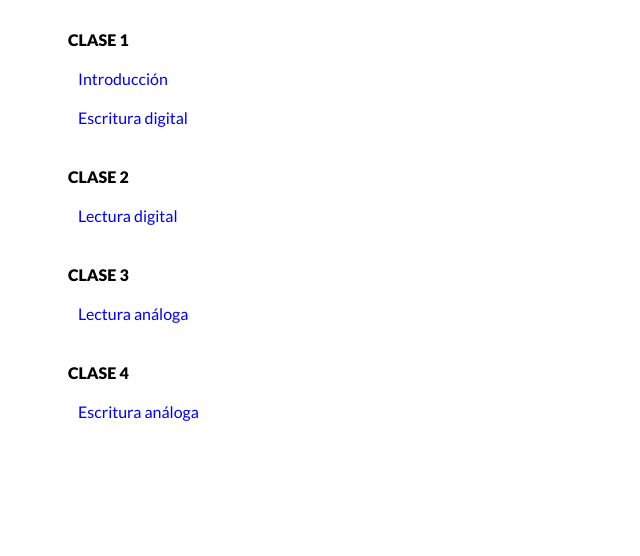
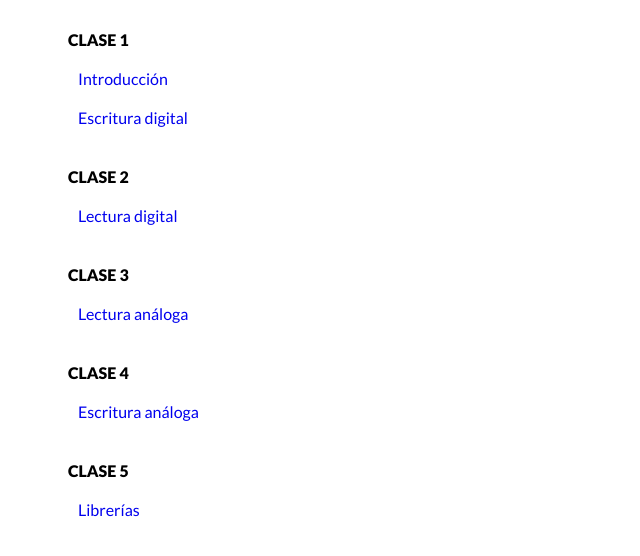
Before and after one commit to mapacheverdugo/curso-arduino, a plain HTML site: page index.html in a window 1280 px wide. Shown: the whole page, without its empty margins (0-640 px from the left). Drawn offline with Linux system fonts and the light colour scheme.

Commit message:
Se agrega Librerías (ahora sí)

```diff
--- a/index.html
+++ b/index.html
@@ -57,6 +57,10 @@
                 <span>Clase 4</span>
                 <a href="escritura-analoga">Escritura análoga</a>
             </li>
+            <li>
+                <span>Clase 5</span>
+                <a href="librerias">Librerías</a>
+            </li>
         </ul>
     </main>
 </body>
```
